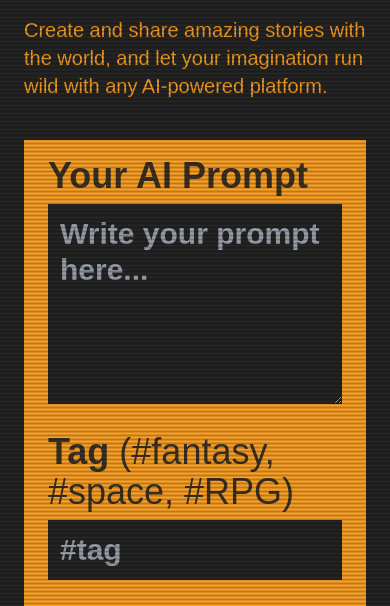
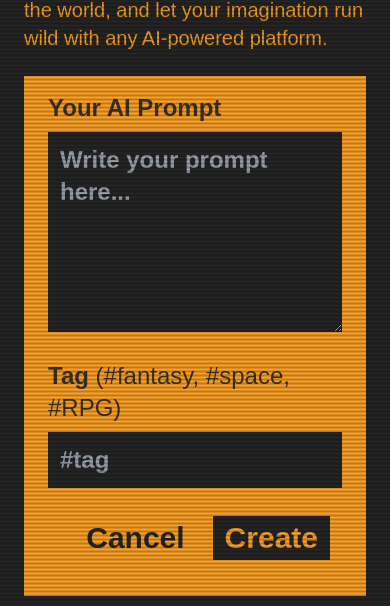
Before and after one commit to proudboogie/project_aiodyssey, a Next.js app: page /create-prompt in a window 390 px wide. Shown: the part 188-794 px from the top of the page. Built offline with nearby package versions, Linux system fonts and the light colour scheme; no server answers; a web font is replaced by a local one.

Commit message:
changes on the responsive mobile view

```diff
--- a/app/page.jsx
+++ b/app/page.jsx
@@ -6,7 +6,7 @@ const Home = () => {
         <h1 className="universal__head_text text-center">
         AI Odyssey:
             <br />
-            <span className="text-orange-500 font-extralight text-5xl lg:text-8xl md:text-7xl">  Your Decision, Your Story
+            <span className="text-orange-500 font-extralight text-4xl lg:text-8xl md:text-7xl sm:text-5xl">  Your Decision, Your Story
 </span>
         </h1>
         <p className="universal__description text-center">
--- a/components/Feed.jsx
+++ b/components/Feed.jsx
@@ -9,7 +9,7 @@ import PromptCard from "./PromptCard";
 
 const PromptCardList = ({ data, handleTagClick, handleProfile }) => {
   return(
-    <div className="mt-16 prompt__layout">
+    <div className="lg:mt-16 md:mt-10 mt-6 prompt__layout">
       {data?.map((post, index) => (
         <PromptCard
         key={index}
--- a/components/Nav.jsx
+++ b/components/Nav.jsx
@@ -22,7 +22,7 @@ const Nav = () => {
 
 
   return (
-    <nav className='flex-between w-full mb-16'>
+    <nav className='flex-between w-full lg:mb-16 mb-4'>
         <Link href="/" className='flex gap-2 flex-center'>
             <p className='nav__logo_text'>AI Odyssey</p>
         </Link>
--- a/styles/globals.css
+++ b/styles/globals.css
@@ -95,7 +95,7 @@ body{
 
 /* FORM */
 .form{
-  @apply mt-10 w-full max-w-screen-md flex flex-col gap-7 py-4 px-6 bg-primary-yellow;
+  @apply mt-6 mb-6 lg:mt-10 w-full max-w-screen-md flex flex-col gap-7 py-4 px-6 bg-primary-yellow;
 }
 
 .form__entry_button{
@@ -107,11 +107,11 @@ body{
 }
 
 .form__title{
-  @apply font-bold text-4xl text-neutral-800 opacity-90;
+  @apply font-bold text-2xl md:text-4xl text-neutral-800 opacity-90;
 }
 
 .form__textarea {
-  @apply w-full flex h-[200px] mt-2 p-3 text-3xl font-semibold outline-0 text-primary-yellow bg-neutral-800;
+  @apply w-full flex h-[200px] mt-2 p-3 text-2xl md:text-3xl font-semibold outline-0 text-primary-yellow bg-neutral-800;
 }
 .form__textarea::-webkit-scrollbar {
   width: 0.8em;
@@ -124,12 +124,12 @@ body{
 }
 
 .form__input {
-  @apply w-full flex mt-2 p-3 text-3xl font-semibold outline-0 bg-neutral-800 text-primary-yellow;
+  @apply w-full flex mt-2 p-3 text-2xl md:text-3xl font-semibold outline-0 bg-neutral-800 text-primary-yellow;
 }
 
 /* Feed Component */
 .feed {
-  @apply mt-16 mx-auto w-full max-w-xl flex justify-center items-center flex-col gap-2;
+  @apply mt-6 md:mt-10 lg:mt-16 mx-auto w-full max-w-xl flex justify-center items-center flex-col gap-2;
 }
 
 /* Profile Component */
```
